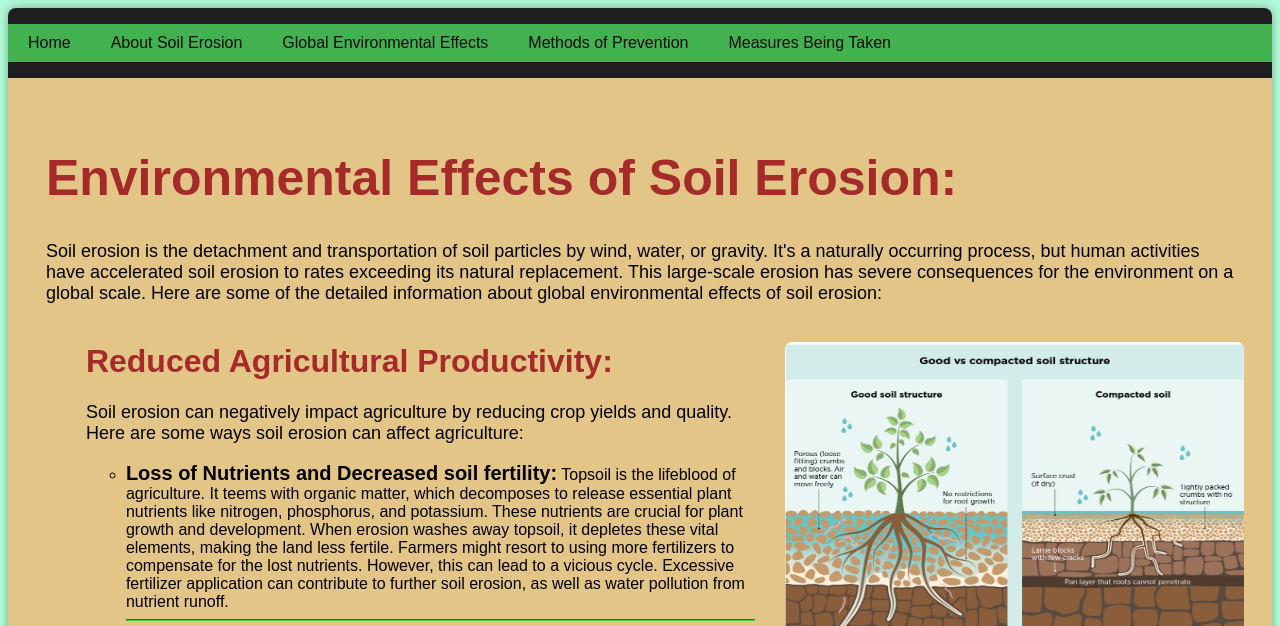
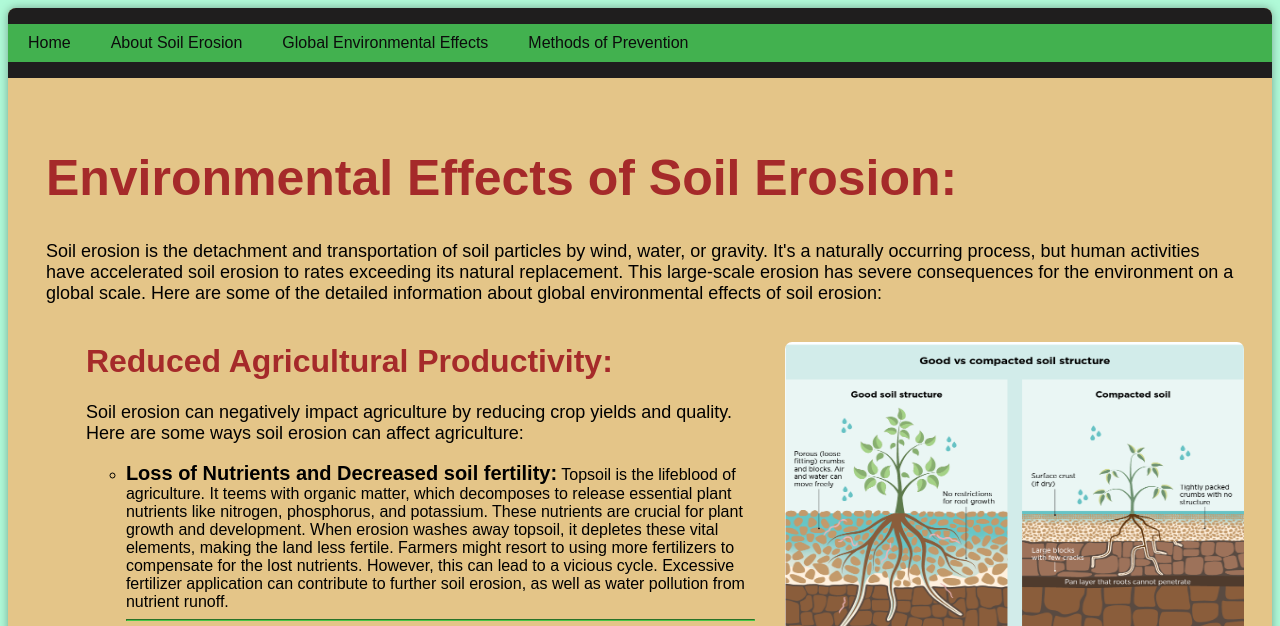
Before and after one commit to Shraddhagupta37/Soil-Erosion-Awareness, a plain HTML site: page Environmental Effects.html in a window 1280 px wide. Shown: the top 626 px of the page. Drawn offline with Linux system fonts and the light colour scheme.

Commit message:
Update Environmental Effects.html

```diff
--- a/Environmental Effects.html
+++ b/Environmental Effects.html
@@ -14,7 +14,7 @@
                 <li><a href="About Soil Erosion.html">About Soil Erosion</a></li>
                 <li><a href="#">Global Environmental Effects</a></li>
                 <li><a href="methods of prevention.html">Methods of Prevention</a></li>
-                <li><a href="">Measures Being Taken</a></li>
+                <!--<li><a href="">Measures Being Taken</a></li>-->
                 </ul>
             </div>
             <div class="content">
```
